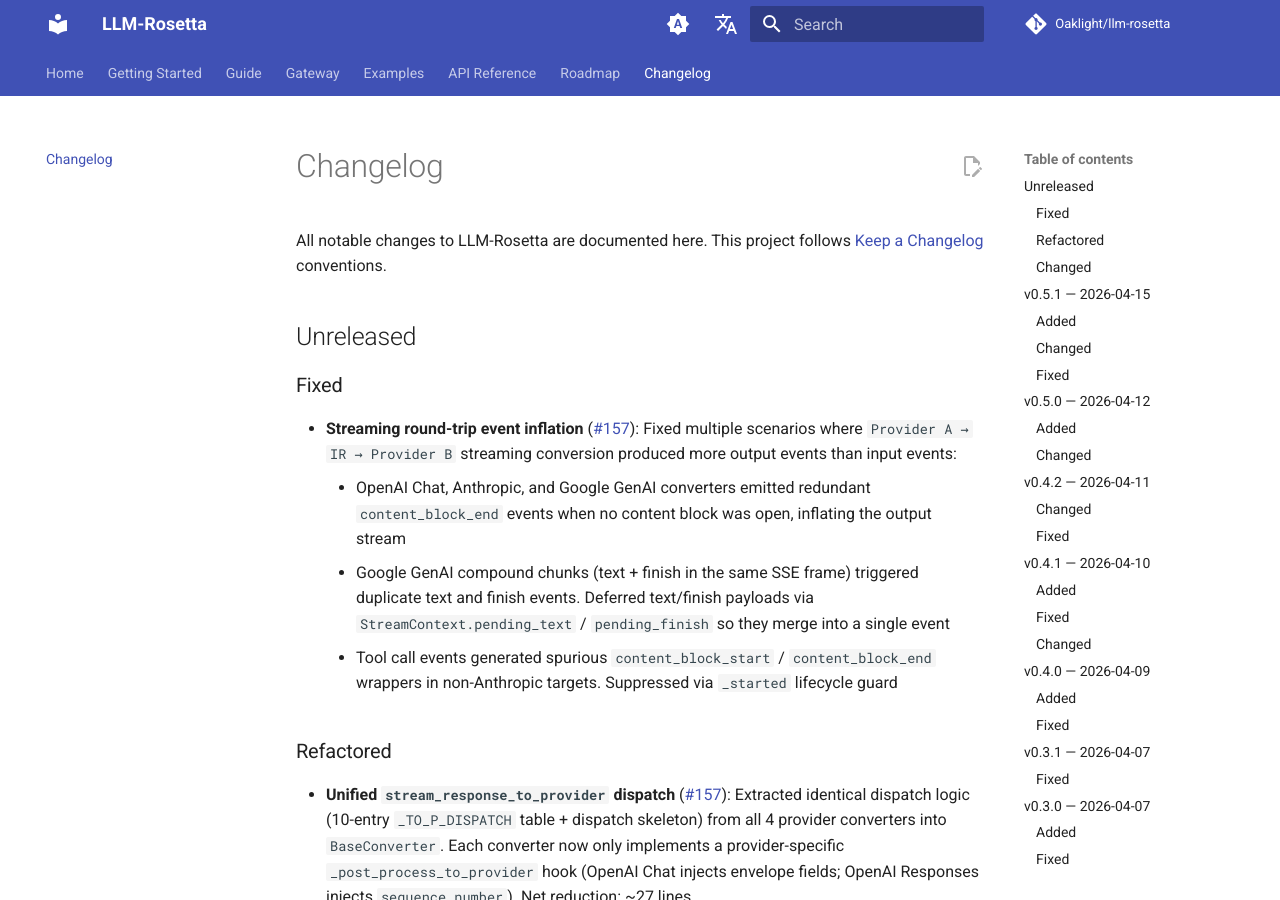
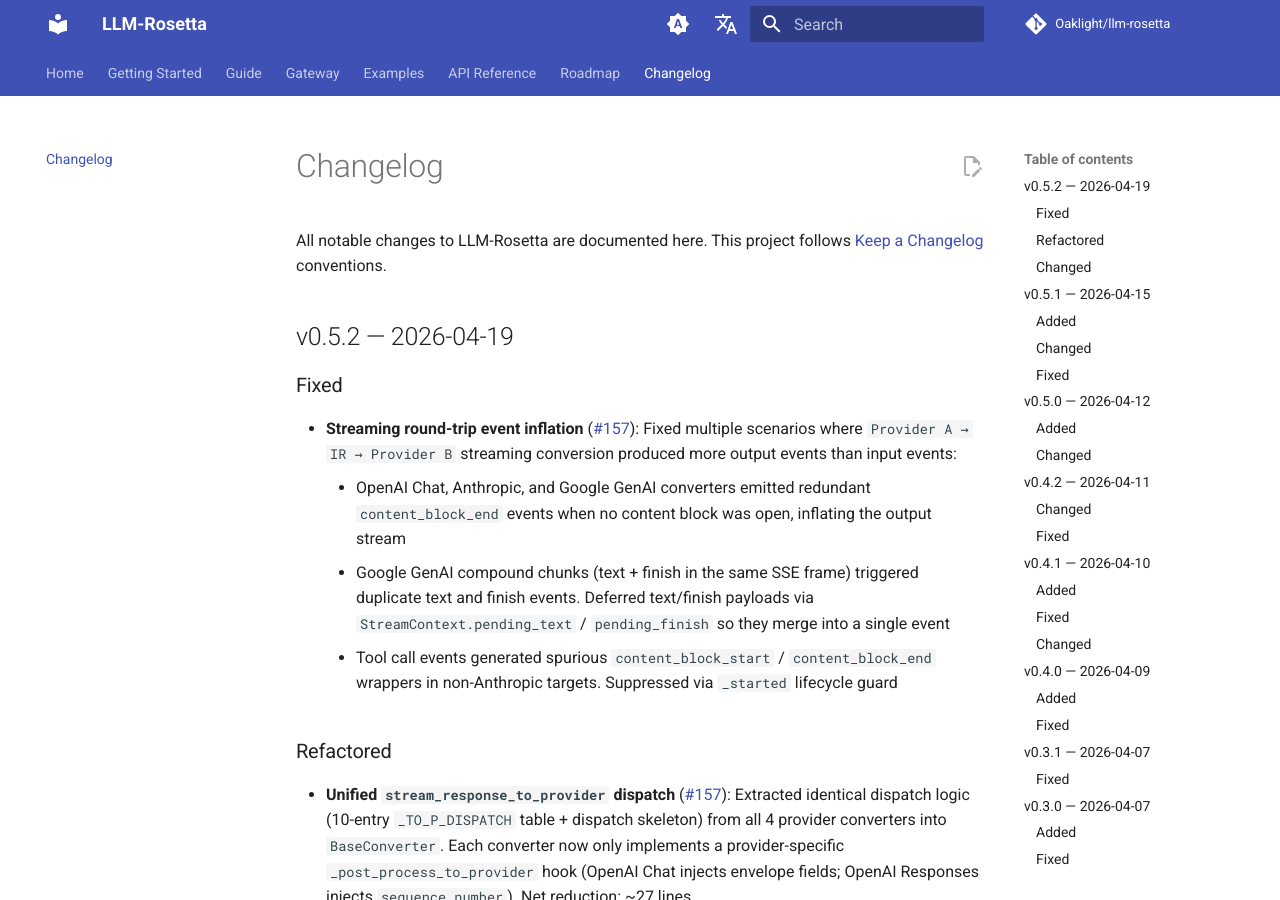
Before and after one commit to Oaklight/llm-rosetta, an MkDocs documentation site: the page built from docs/changelog.md, in a window 1280 px wide and 900 px high. Built offline with MkDocs 1.6.1 and Material for MkDocs 9.7.7, drawn with Linux system fonts in a browser that asks for light colours; comment, search, counter and statistics services are not loaded.

Commit message:
docs: set changelog version to v0.5.2

```diff
--- a/docs/changelog.md
+++ b/docs/changelog.md
@@ -6,7 +6,7 @@
 
 All notable changes to LLM-Rosetta are documented here. This project follows [Keep a Changelog](https://keepachangelog.com/) conventions.
 
-## Unreleased
+## v0.5.2 — 2026-04-19
 
 ### Fixed
 
```
